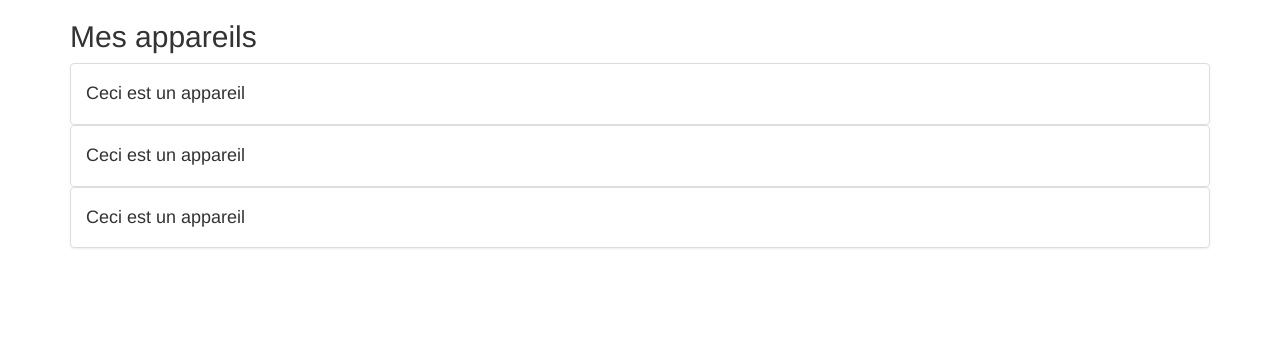
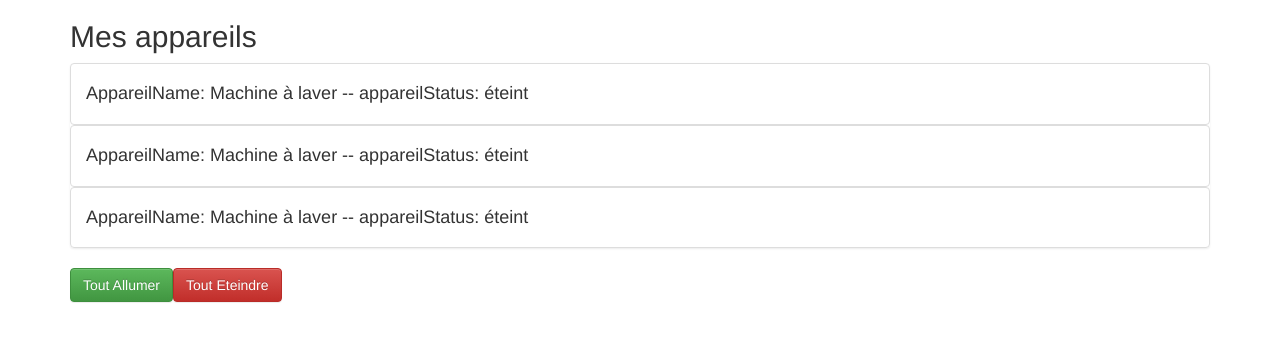
Before and after one commit to canisasseke/mon-projet-angular, an Angular app: page / in a window 1280 px wide. Shown: the top 342 px of the page. Built offline with nearby package versions, Linux system fonts and the light colour scheme.

Commit message:
interpolation et property binding

```diff
--- a/src/app/app.component.html
+++ b/src/app/app.component.html
@@ -8,6 +8,14 @@
         <app-appareil></app-appareil>
         <app-appareil></app-appareil>
       </ul>
+      <button type="button" class="btn btn-success"
+      (click)="onAllumerTout()" [disabled]="!isAuth">
+        Tout Allumer
+      </button>
+      <button type="button" class="btn btn-danger"
+      (click)="onEteintTout()" [disabled]="!isAuth">
+        Tout Eteindre
+      </button>
     </div>
   </div>
 </div>
--- a/src/app/app.component.ts
+++ b/src/app/app.component.ts
@@ -6,5 +6,19 @@ import { Component } from '@angular/core';
   styleUrls: ['./app.component.scss']
 })
 export class AppComponent {
-  title = 'mon-projet-angular';
+
+isAuth=false;
+constructor(){
+  setTimeout(()=>{
+    this.isAuth=true;
+  }
+    ,2000
+  );
 }
+onAllumerTout(){
+  console.log("on allume tout")
+}
+onEteintTout(){
+  console.log("on éteint tout")
+}
+}
--- a/src/app/appareil/appareil.component.html
+++ b/src/app/appareil/appareil.component.html
@@ -1,3 +1,3 @@
   <li class="list-group-item">
-    <h4>Ceci est un appareil</h4>
+    <h4>AppareilName: {{appareilName}} -- appareilStatus: {{getAppareilStatus()}} </h4>
   </li>
--- a/src/app/appareil/appareil.component.ts
+++ b/src/app/appareil/appareil.component.ts
@@ -7,9 +7,15 @@ import { Component, OnInit } from '@angular/core';
 })
 export class AppareilComponent implements OnInit {
 
+  appareilName = 'Machine à laver';
+  appareilStatus = 'éteint';
+
   constructor() { }
 
   ngOnInit() {
   }
+  getAppareilStatus(){
+    return this.appareilStatus;
+  }
 
 }
```
